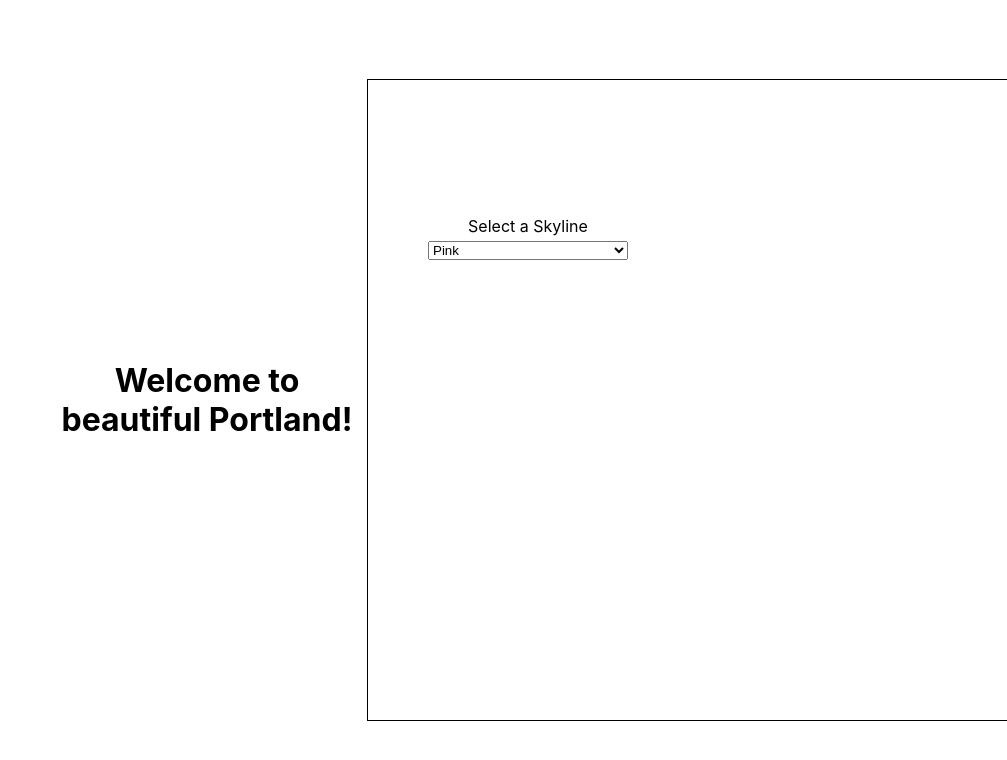
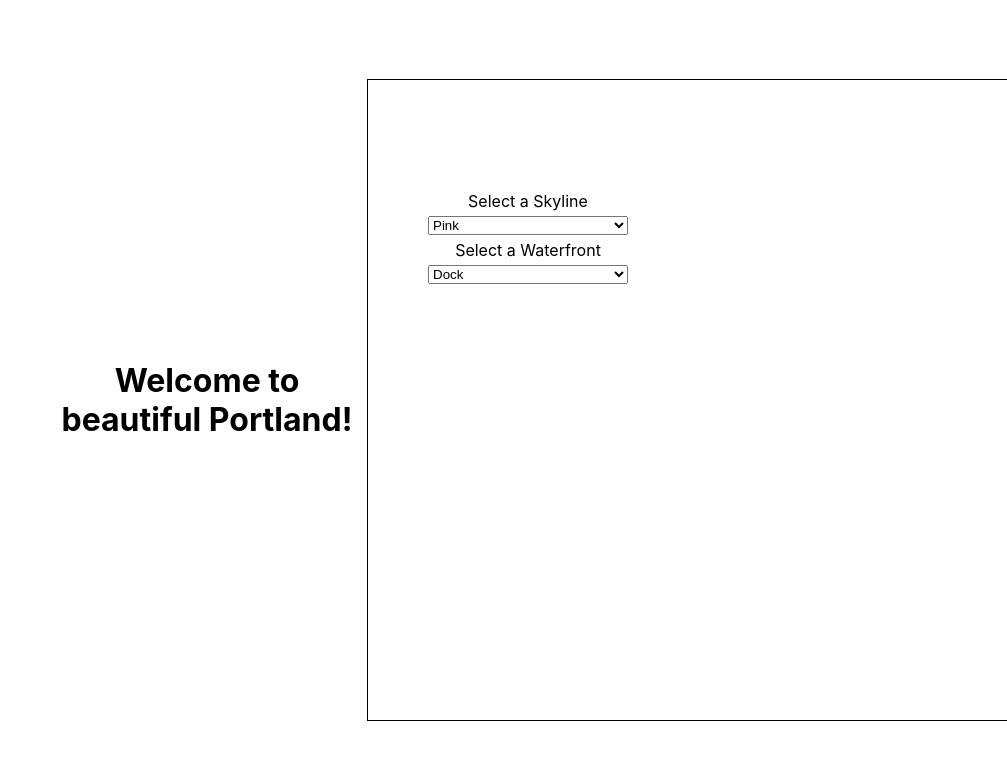
Before and after one commit to ClareMcDonald/react-half-baked-city-builder, a React (Create React App) app: page / in a window 1280 px wide. Shown: the top 760 px of the page, without its empty margins (273-1280 px from the left). Built offline with nearby package versions, Linux system fonts and the light colour scheme.

Commit message:
added waterfrontDropdown component and rendered it in App.js

```diff
--- a/src/App.js
+++ b/src/App.js
@@ -33,11 +33,12 @@
       <div className='bottom'>
         {/* here, the CityNameInput component takes in the setCityName state handler function */}
         <section className='dropdowns'>
-          {
-          // render all three Dropdown components (WaterfrontDropdown, SkylineDropdown, CastleDropdown) here.
-            <SkylineDropdown setSkylineId={setSkylineId} />
-          // In each Dropdown, pass as props the state handler functions defined above, so that these child components can manipulate parent state
-          }
+
+          {/*  // render all three Dropdown components (WaterfrontDropdown, SkylineDropdown, CastleDropdown) here. */}
+          <SkylineDropdown setSkylineId={setSkylineId} />
+          <WaterfrontDropdown setWaterfrontId={setWaterfrontId} />
+          {/* // In each Dropdown, pass as props the state handler functions defined above, so that these child components can manipulate parent state */}
+
         </section>
         {/* here, the SloganForm component takes in the setSlogans state handler function and the slogans array that live in state */}
         {/* here, the SloganList component takes the array of slogans that lives in state */}
--- a/src/WaterfrontDropdown.js
+++ b/src/WaterfrontDropdown.js
@@ -1,16 +1,19 @@
 import React from 'react';
 
-export default function WaterfrontDropdown(props) {
+export default function WaterfrontDropdown({ setWaterfrontId }) {
+  function handleChange(e) {
+    setWaterfrontId(e.target.value);
+  }
   return (
     <div>
       Select a Waterfront
       {/* this component should have a prop called setWaterfront, which is a function */}
       {/* on change, this component should use e.target.value to pass the correct id to the setWaterfront function */}
       {/* note that the options will need value properties (1, 2, or 3) that correspond to the photo filenames in the public directory */}
-      <select>
-        <option>Dock</option>
-        <option>Sunset</option>
-        <option>Boats</option>
+      <select onChange={handleChange}>
+        <option value='1'>Dock</option>
+        <option value='2'>Sunset</option>
+        <option value='3'>Boats</option>
       </select>
     </div>
   );
```
